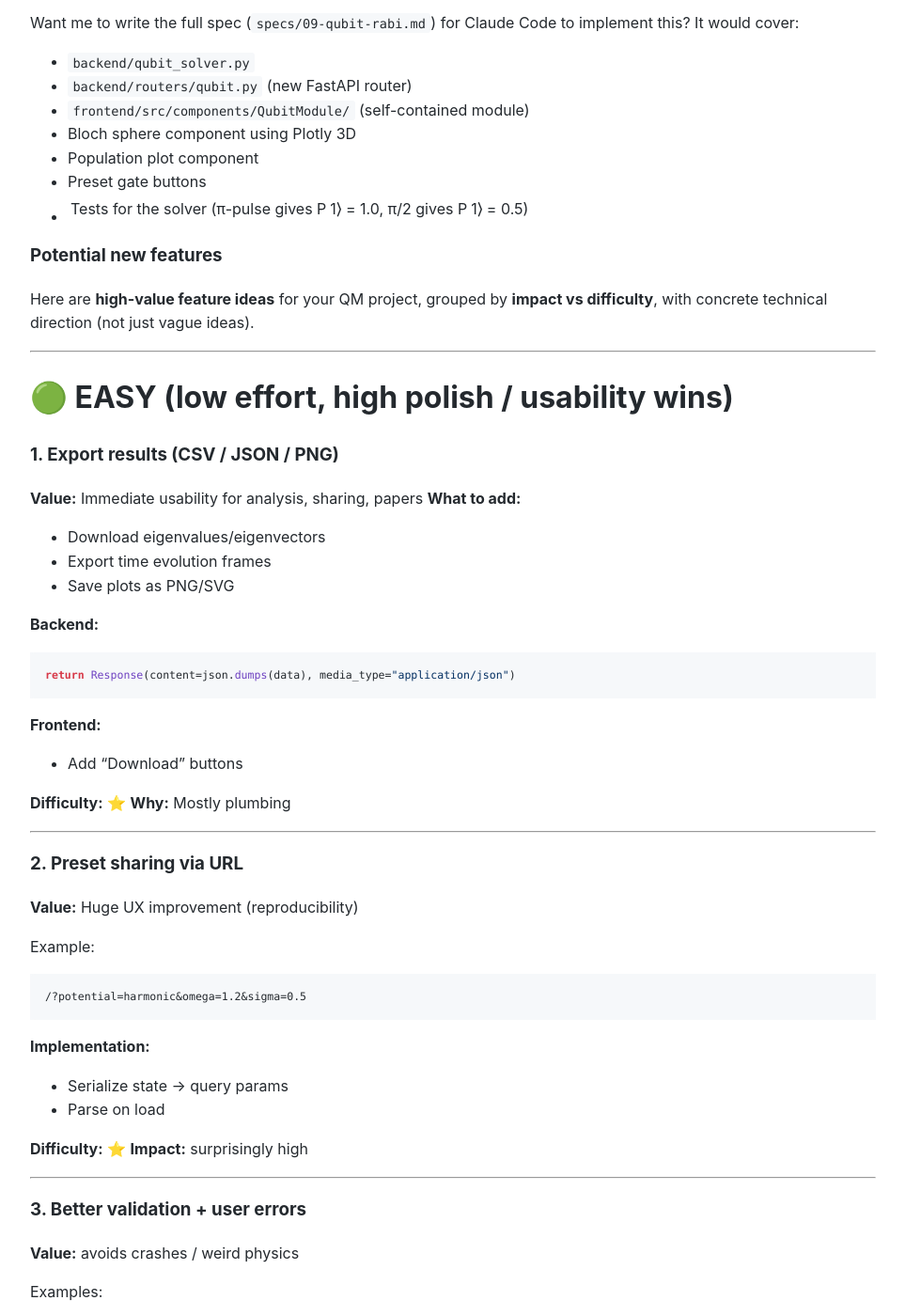
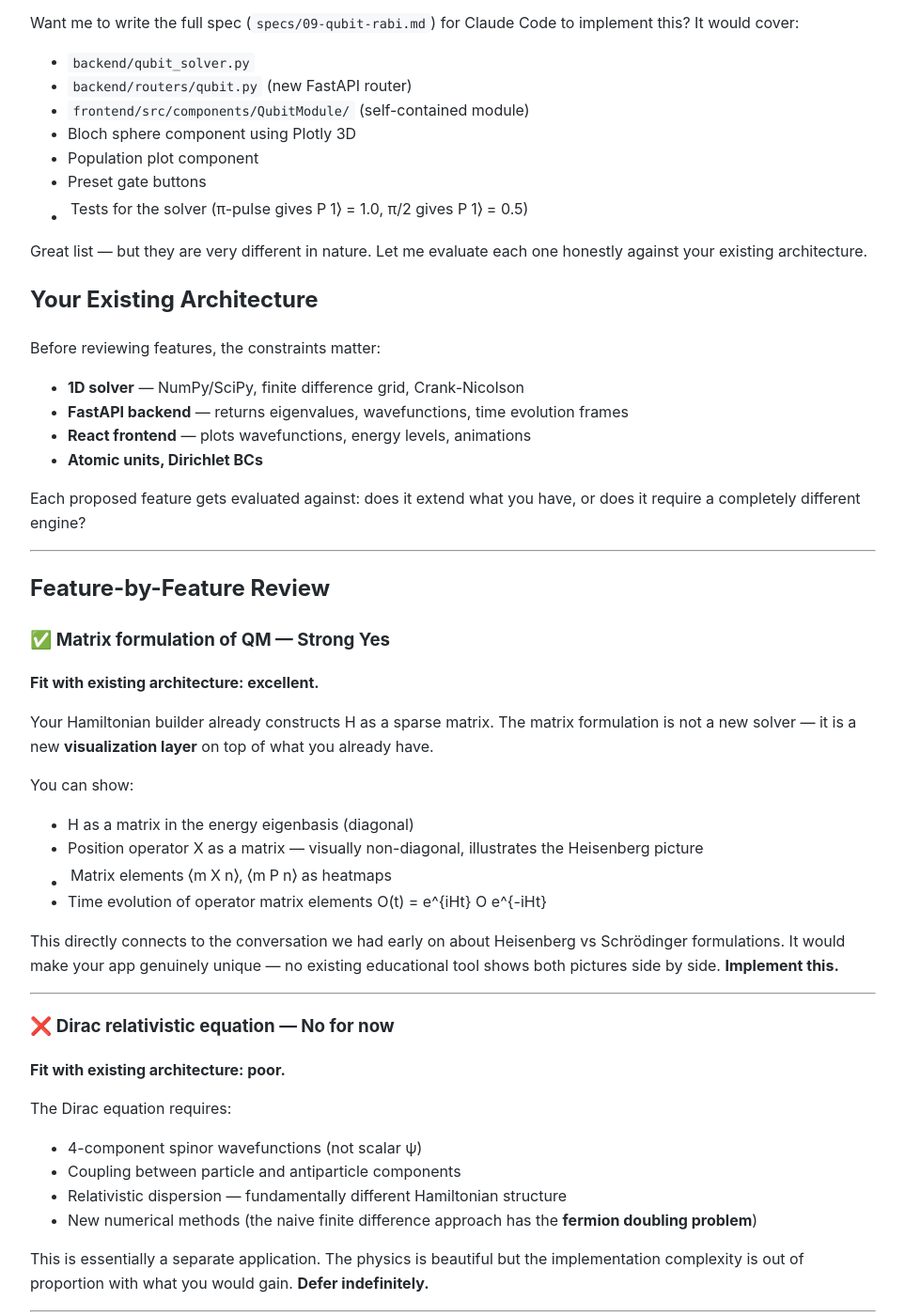
Before and after one commit to Michael-Lubinsky/michael-lubinsky.github.com, a Jekyll site: the page built from physics/wave_function.md, in a window 1280 px wide and 1400 px high, scrolled down 45870 px. Shown: the whole window at 94% size, without its empty margins (158-1121 px from the left). Built offline with Jekyll 4.4.1, drawn with Linux system fonts in a browser that asks for light colours; our own code applies the rules of GitHub Pages for plain Markdown files; some of the changed text lies outside the part shown.

Commit message:
Update wave_function.md

````diff
--- a/physics/wave_function.md
+++ b/physics/wave_function.md
@@ -2155,348 +2155,6 @@ Want me to write the full spec (`specs/09-qubit-rabi.md`) for Claude Code to imp
 
 
 
-### Potential new features
-
-Here are **high-value feature ideas** for your QM project, grouped by **impact vs difficulty**, with concrete technical direction (not just vague ideas).
-
----
-
-# 🟢 EASY (low effort, high polish / usability wins)
-
-### 1. **Export results (CSV / JSON / PNG)**
-
-**Value:** Immediate usability for analysis, sharing, papers
-**What to add:**
-
-* Download eigenvalues/eigenvectors
-* Export time evolution frames
-* Save plots as PNG/SVG
-
-**Backend:**
-
-```python
-return Response(content=json.dumps(data), media_type="application/json")
-```
-
-**Frontend:**
-
-* Add “Download” buttons
-
-**Difficulty:** ⭐
-**Why:** Mostly plumbing
-
----
-
-### 2. **Preset sharing via URL**
-
-**Value:** Huge UX improvement (reproducibility)
-
-Example:
-
-```
-/?potential=harmonic&omega=1.2&sigma=0.5
-```
-
-**Implementation:**
-
-* Serialize state → query params
-* Parse on load
-
-**Difficulty:** ⭐
-**Impact:** surprisingly high
-
----
-
-### 3. **Better validation + user errors**
-
-**Value:** avoids crashes / weird physics
-
-Examples:
-
-* negative mass
-* grid too small
-* dt too large → instability
-
-**Difficulty:** ⭐
-**Impact:** stability + professionalism
-
----
-
-### 4. **Unit system toggle**
-
-**Value:** clarity (ℏ=1 vs SI units)
-
-Add:
-
-* “natural units” vs “SI”
-
-**Difficulty:** ⭐⭐
-
----
-
-# 🟡 MEDIUM (core physics / UX improvements)
-
-### 5. **Parameter sliders (dynamic potentials)**
-
-You already started this—expand it.
-
-**Add:**
-
-* real-time update without reload
-* smooth animation when parameters change
-
-**Backend:**
-
-* no change needed if already param-driven
-
-**Frontend:**
-
-* debounced API calls
-
-**Difficulty:** ⭐⭐
-**Impact:** major
-
----
-
-### 6. **Multiple initial wavefunctions**
-
-Right now: Gaussian
-
-Add:
-
-* plane wave
-* superposition
-* eigenstate n
-* user-defined ψ(x)
-
-**Backend:**
-
-* add generator functions
-
-**Difficulty:** ⭐⭐
-**Impact:** strong educational value
-
----
-
-### 7. **Energy spectrum visualization**
-
-Plot:
-
-* eigenvalues vs index
-* compare potentials
-
-**Difficulty:** ⭐⭐
-**Impact:** high for learning
-
----
-
-### 8. **Animation controls**
-
-Add:
-
-* pause / play
-* speed control
-* scrub timeline
-
-**Difficulty:** ⭐⭐
-**Impact:** big UX gain
-
----
-
-### 9. **Probability current visualization**
-
-Compute:
-
-```
-j(x) = Im(ψ* ∇ψ)
-```
-
-Show:
-
-* arrows or line plot
-
-**Difficulty:** ⭐⭐⭐
-**Impact:** strong physics insight
-
----
-
-# 🔵 HARD (serious physics / architecture upgrades)
-
-### 10. **2D Schrödinger solver**
-
-Move from 1D → 2D
-
-**Challenges:**
-
-* Laplacian becomes large sparse matrix
-* visualization (heatmaps)
-
-**Backend:**
-
-* sparse Kronecker operators
-
-**Difficulty:** ⭐⭐⭐⭐
-**Impact:** HUGE
-
----
-
-### 11. **Time-dependent potentials V(x,t)**
-
-Example:
-
-* moving well
-* oscillating field
-
-**Requires:**
-
-* Hamiltonian rebuild per step
-* or split-operator method
-
-**Difficulty:** ⭐⭐⭐⭐
-**Impact:** advanced physics
-
----
-
-### 12. **Split-operator (FFT) solver**
-
-Replace finite-difference time evolution
-
-Benefits:
-
-* faster
-* more stable
-
-Core idea:
-
-```
-ψ(t+dt) = e^{-iV dt/2} FFT^{-1} e^{-iT dt} FFT e^{-iV dt/2} ψ
-```
-
-**Difficulty:** ⭐⭐⭐⭐
-**Impact:** major performance upgrade
-
----
-
-### 13. **GPU acceleration (WebGPU / PyTorch)**
-
-* accelerate evolution
-* enable larger grids
-
-Options:
-
-* backend: PyTorch / JAX
-* frontend: WebGPU
-
-**Difficulty:** ⭐⭐⭐⭐⭐
-**Impact:** scalability
-
----
-
-### 14. **Interactive eigenstate explorer**
-
-Click eigenstate → show:
-
-* ψ(x)
-* |ψ|²
-* energy
-* node count
-
-**Difficulty:** ⭐⭐⭐
-**Impact:** educational gold
-
----
-
-### 15. **Custom potential editor (graphical)**
-
-Draw V(x) with mouse
-
-**Implementation:**
-
-* canvas → sampled array
-* send to backend
-
-**Difficulty:** ⭐⭐⭐⭐
-**Impact:** very high
-
----
-
-# 🟣 ADVANCED / RESEARCH-LEVEL
-
-### 16. **RAG-style “explain this system” (LLM integration)**
-
-User selects:
-
-* potential
-* eigenstate
-
-System explains:
-
-* tunneling
-* bound states
-* symmetry
-
-**Difficulty:** ⭐⭐⭐
-**Impact:** very cool
-
----
-
-### 17. **Path integral visualization**
-
-Monte Carlo paths for ψ
-
-**Difficulty:** ⭐⭐⭐⭐⭐
-**Impact:** niche but impressive
-
----
-
-### 18. **Quantum measurement simulation**
-
-* collapse
-* repeated measurements
-
-**Difficulty:** ⭐⭐⭐⭐
-
----
-
-### 19. **Multi-particle / entanglement (toy models)**
-
-* 2-particle wavefunction ψ(x₁, x₂)
-
-**Difficulty:** ⭐⭐⭐⭐⭐
-**Impact:** very advanced
-
----
-
-# 🧠 Strategic Recommendation (what you should build next)
-
-Given your current project maturity:
-
-### Best next steps:
-
-1. **Parameter sliders + real-time updates**
-2. **Eigenstate explorer UI**
-3. **Animation controls**
-4. **Multiple initial states**
-
-These give **maximum visible improvement per effort**.
-
----
-
-# 🏁 Summary Table
-
-| Feature             | Difficulty | Impact    |
-| ------------------- | ---------- | --------- |
-| Export data         | ⭐          | Medium    |
-| URL sharing         | ⭐          | High      |
-| Validation          | ⭐          | Medium    |
-| Sliders             | ⭐⭐         | High      |
-| Multiple ψ          | ⭐⭐         | High      |
-| Animation controls  | ⭐⭐         | High      |
-| Probability current | ⭐⭐⭐        | High      |
-| 2D solver           | ⭐⭐⭐⭐       | Very High |
-| Time-dependent V    | ⭐⭐⭐⭐       | Very High |
-| FFT solver          | ⭐⭐⭐⭐       | Very High |
-| GPU acceleration    | ⭐⭐⭐⭐⭐      | Extreme   |
 
  Great list — but they are very different in nature. Let me evaluate each one honestly against your existing architecture.
 
````
